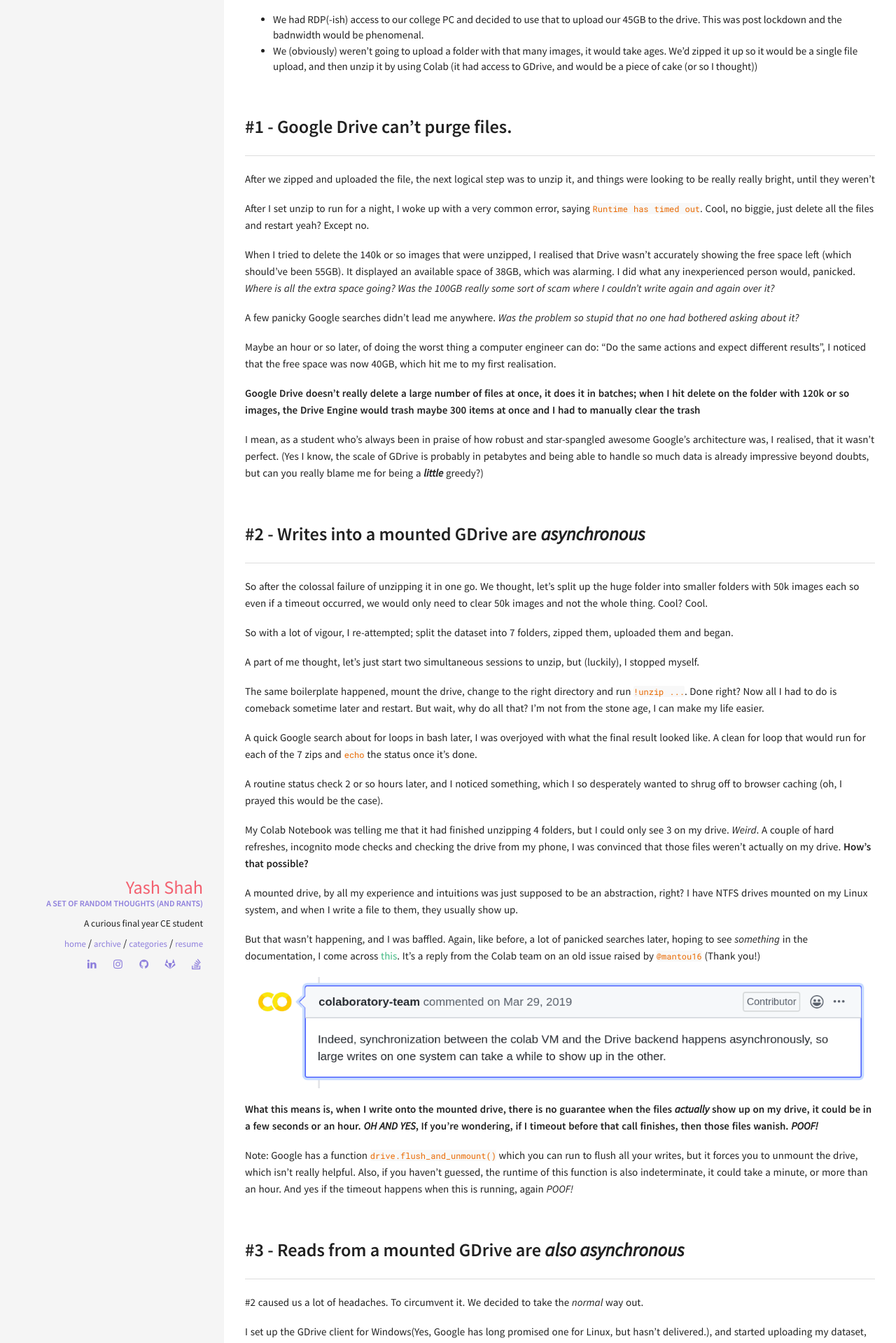
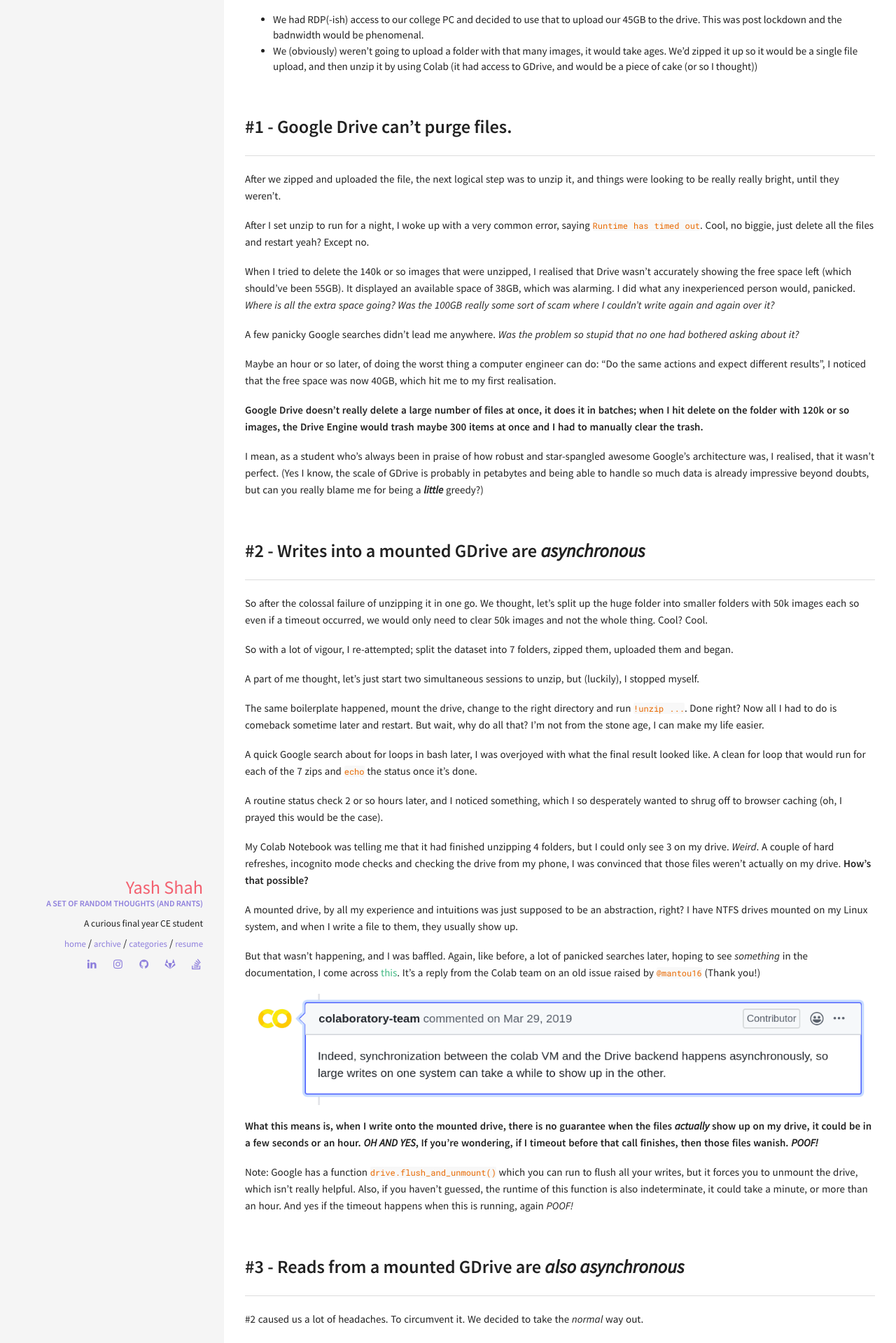
Before and after one commit to yashshah1/blog, a Jekyll site: the page built from _posts/2020-05-22-why-i-dislike-collab.md, in a window 1280 px wide. Shown: the part 1137-3056 px from the top of the page at 70% size. Built offline with Jekyll 4.4.1, drawn with Linux system fonts in a browser that asks for light colours; comment, search, counter and statistics services are not loaded.

Commit message:
spell checks

```diff
--- a/_posts/2020-05-22-why-i-dislike-collab.md
+++ b/_posts/2020-05-22-why-i-dislike-collab.md
@@ -24,7 +24,7 @@
 
 ## #1 - Google Drive can't purge files.
 
-After we zipped and uploaded the file, the next logical step was to unzip it, and things were looking to be really really bright, until they weren't
+After we zipped and uploaded the file, the next logical step was to unzip it, and things were looking to be really really bright, until they weren't.
 
 After I set unzip to run for a night, I woke up with a very common error, saying `Runtime has timed out`. Cool, no biggie, just delete all the files and restart yeah? Except no.
 
@@ -34,7 +34,7 @@
 
 Maybe an hour or so later, of doing the worst thing a computer engineer can do: "Do the same actions and expect different results", I noticed that the free space was now 40GB, which hit me to my first realisation.
 
-**Google Drive doesn't really delete a large number of files at once, it does it in batches; when I hit delete on the folder with 120k or so images, the Drive Engine would trash maybe 300 items at once and I had to manually clear the trash**
+**Google Drive doesn't really delete a large number of files at once, it does it in batches; when I hit delete on the folder with 120k or so images, the Drive Engine would trash maybe 300 items at once and I had to manually clear the trash.**
 
 I mean, as a student who's always been in praise of how robust and star-spangled awesome Google's architecture was, I realised, that it wasn't perfect. (Yes I know, the scale of GDrive is probably in petabytes and being able to handle so much data is already impressive beyond doubts, but can you really blame me for being a _**little**_ greedy?)
 
@@ -86,7 +86,7 @@
 
 ![Timeout](https://raw.githubusercontent.com/yashshah1/blog/master/assets/2/timeout.png)
 
-Basically what they say is: I/O operations such as `os.listdir()` on a mounted drive are _asynchronous_(Ugh, at this point I start to hate this word). This had a two fold problem, not only would the files get read, my Python code would continue like nothing was wrong. **The least they could do is throw an exception**.
+Basically what they say is: I/O operations such as `os.listdir()` on a mounted drive are _asynchronous_ (Ugh, at this point I start to hate this word). This had a two fold problem, not only would the files get read, my Python code would continue like nothing was wrong. **The least they could do is throw an exception**.
 
 They suggest moving folders into smaller subfolders, so that Colab wouldn't time out. I obviously couldn't do that in Colab because the writes were asynchoronous too. **UGH**.
 
```
